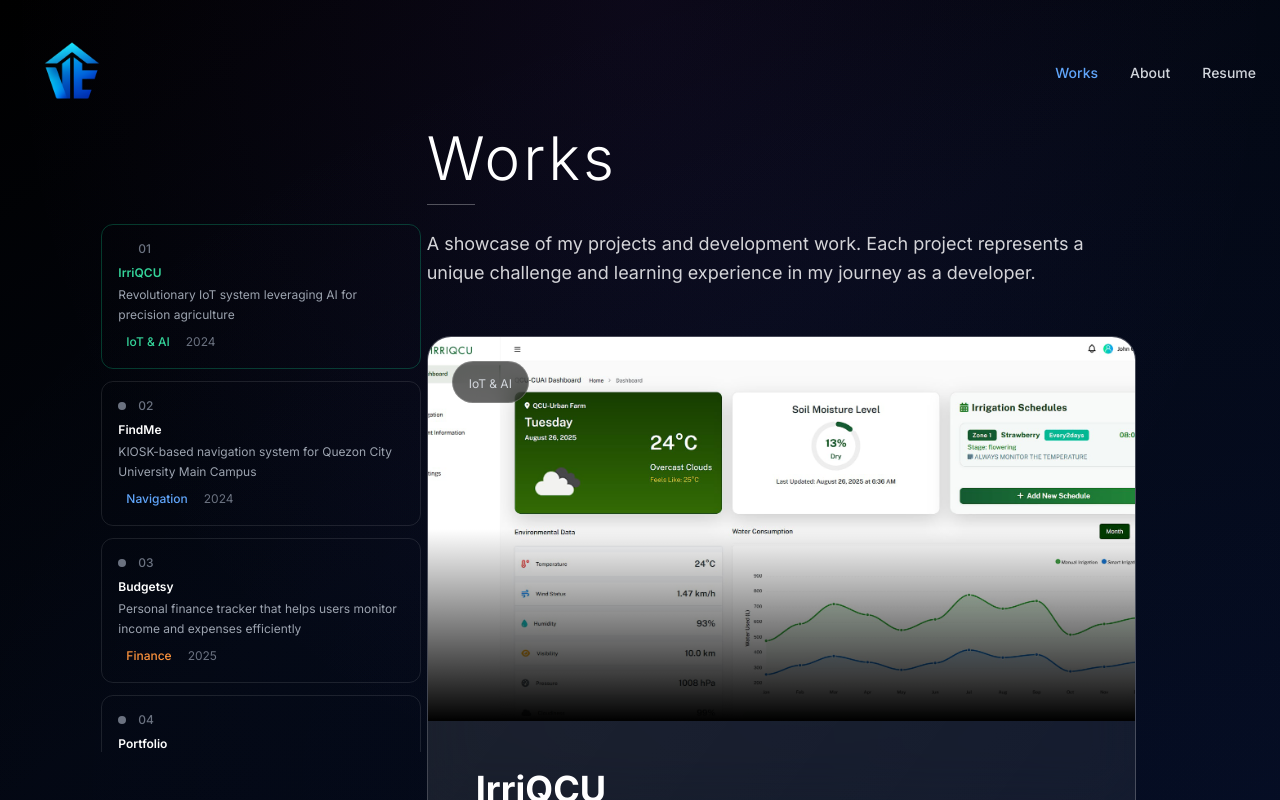
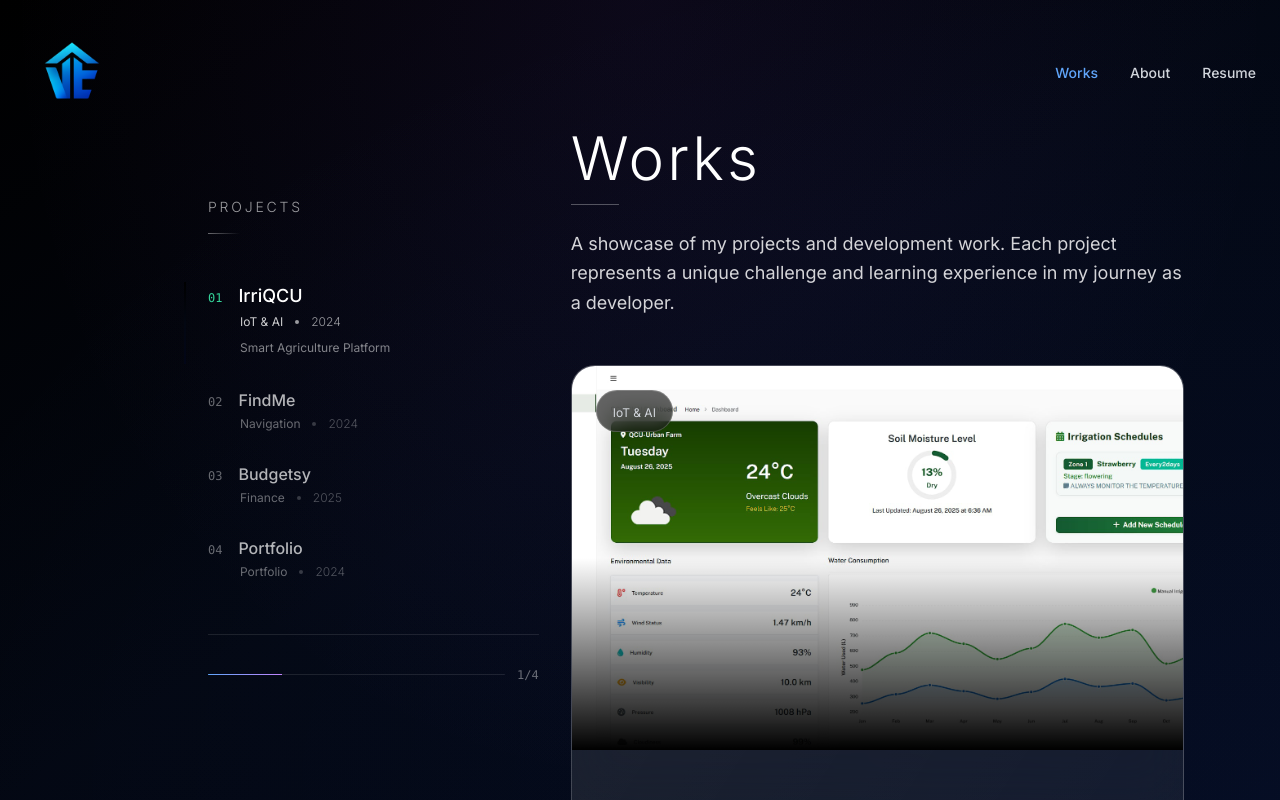
Before and after one commit to JCEnero/Portfolio-JCEnero, a Next.js app: page /works in a window 1280 px wide. Built offline with nearby package versions, Linux system fonts and the light colour scheme.

Commit message:
NEW ABOUT SECTION

```diff
--- a/app/components/ProjectsSection.tsx
+++ b/app/components/ProjectsSection.tsx
@@ -329,68 +329,144 @@ export default function ProjectsSection() {
       `}</style>
 
       <div className="flex h-screen">
-        {/* Fixed Left Sidebar */}
-        <div ref={leftSidebarRef} className="hidden lg:block fixed left-6 lg:left-12 top-0 w-2/5 xl:w-1/3 h-full z-20">
-          <div className="flex flex-col h-full pt-32 pb-12 px-6 xl:px-8">
-            {/* Project Navigation - Scrollable Container */}
-            <div className="flex-1 overflow-y-auto scrollbar-thin scrollbar-track-transparent scrollbar-thumb-white/20 hover:scrollbar-thumb-blue-400/40">
+        {/* Fixed Left Sidebar - Modern Minimalist Design */}
+        <div ref={leftSidebarRef} className="hidden lg:block fixed left-20 lg:left-32 xl:left-40 top-0 w-2/5 xl:w-1/3 h-full z-20">
+          <div className="flex flex-col h-full pt-32 pb-12 px-8 xl:px-12">
+            {/* Project Navigation - Minimalist Vertical Indicators */}
+            <div className="flex-1 flex items-center">
               <motion.div
                 variants={staggerContainer}
                 initial="initial"
                 animate={isInView ? "animate" : "initial"}
-                className="space-y-3 max-w-xs mx-auto mt-24"
+                className="w-full max-w-sm"
               >
+                {/* Header */}
+                <motion.div
+                  variants={fadeInUp}
+                  className="mb-12"
+                >
+                  <h3 className="text-sm font-light text-white/60 tracking-[0.2em] uppercase mb-4">
+                    Projects
+                  </h3>
+                  <div className="w-8 h-px bg-gradient-to-r from-white/40 to-transparent"></div>
+                </motion.div>
+
+                {/* Project List */}
+                <div className="space-y-6">
                   {projects.map((project, index) => {
                     const colors = getColorClasses(project.color);
                     const isSelected = selectedProject === index;
 
                     return (
-                <motion.button
+                      <motion.div
                         key={project.id}
                         variants={fadeInUp}
-                  transition={{ duration: 0.6, delay: index * 0.1 }}
+                        transition={{ duration: 0.4, delay: index * 0.08 }}
+                        className="relative group"
+                      >
+                        {/* Active Indicator Line */}
+                        <div className={`absolute -left-6 top-0 w-0.5 h-full transition-all duration-500 ${
+                          isSelected
+                            ? `bg-gradient-to-b ${colors.text.replace('text-', 'from-')} to-transparent opacity-100`
+                            : 'bg-white/20 opacity-0 group-hover:opacity-30'
+                        }`} />
+
+                        <motion.button
                           onClick={() => scrollToProject(index)}
-                  className={`w-full text-left p-4 rounded-xl transition-all duration-300 border group ${
-                    isSelected
-                      ? `${colors.border} ${colors.bg} border-opacity-50 bg-opacity-10`
-                      : 'border-white/10 hover:border-white/20 hover:bg-white/5'
-                  }`}
+                          className="w-full text-left transition-all duration-300 group/btn"
+                          whileHover={{ x: 4 }}
                           aria-label={`Navigate to ${project.title}`}
                         >
-                  <div className="flex items-center gap-3 mb-2">
-                    <div className={`w-2 h-2 rounded-full transition-colors ${
-                      isSelected ? colors.text : 'bg-gray-500 group-hover:bg-white'
-                    }`} />
-                    <span className="text-xs text-gray-500 font-medium">
+                          {/* Project Number & Title Row */}
+                          <div className="flex items-baseline gap-4 mb-1">
+                            <span className={`text-xs font-mono transition-colors duration-300 ${
+                              isSelected
+                                ? colors.text + ' opacity-100'
+                                : 'text-white/40 group-hover/btn:text-white/70'
+                            }`}>
                               {String(index + 1).padStart(2, '0')}
                             </span>
-                  </div>
-                  <h3 className={`font-semibold text-xs mb-1 transition-colors ${
-                    isSelected ? colors.text : 'text-white group-hover:text-blue-400'
+                            <h4 className={`font-medium transition-all duration-300 ${
+                              isSelected
+                                ? 'text-white text-lg'
+                                : 'text-white/70 text-base group-hover/btn:text-white group-hover/btn:text-lg'
                             }`}>
                               {project.title}
-                  </h3>
-                  <p className="text-xs text-gray-400 leading-relaxed line-clamp-2">
-                    {project.description}
-                  </p>
-                  <div className="flex items-center gap-2 mt-2">
-                    <span className={`px-2 py-0.5 rounded-full text-xs font-medium ${
-                      colors.text
-                    } ${colors.bg} bg-opacity-20`}>
+                            </h4>
+                          </div>
+
+                          {/* Project Meta */}
+                          <div className="flex items-center gap-3 ml-8">
+                            <span className={`text-xs transition-colors duration-300 ${
+                              isSelected
+                                ? 'text-white/80'
+                                : 'text-white/40 group-hover/btn:text-white/60'
+                            }`}>
                               {project.category}
                             </span>
-                    <span className="text-xs text-gray-500">{project.year}</span>
+                            <div className={`w-1 h-1 rounded-full transition-colors duration-300 ${
+                              isSelected
+                                ? 'bg-white/60'
+                                : 'bg-white/20 group-hover/btn:bg-white/40'
+                            }`} />
+                            <span className={`text-xs font-light transition-colors duration-300 ${
+                              isSelected
+                                ? 'text-white/60'
+                                : 'text-white/30 group-hover/btn:text-white/50'
+                            }`}>
+                              {project.year}
+                            </span>
                           </div>
+
+                          {/* Subtle Description - Only show on hover or active */}
+                          <motion.div
+                            initial={{ opacity: 0, height: 0 }}
+                            animate={{
+                              opacity: isSelected ? 1 : 0,
+                              height: isSelected ? 'auto' : 0
+                            }}
+                            transition={{ duration: 0.3 }}
+                            className="overflow-hidden"
+                          >
+                            <p className="text-xs text-white/50 leading-relaxed mt-2 ml-8 pr-4">
+                              {project.subtitle}
+                            </p>
+                          </motion.div>
                         </motion.button>
+                      </motion.div>
                     );
                   })}
+                </div>
+
+                {/* Progress Indicator */}
+                <motion.div
+                  variants={fadeInUp}
+                  transition={{ delay: 0.6 }}
+                  className="mt-12 pt-8 border-t border-white/10"
+                >
+                  <div className="flex items-center gap-3">
+                    <div className="flex-1 h-px bg-white/10 rounded-full overflow-hidden">
+                      <motion.div
+                        className="h-full bg-gradient-to-r from-blue-400 to-purple-400"
+                        initial={{ width: '0%' }}
+                        animate={{
+                          width: `${((selectedProject + 1) / projects.length) * 100}%`
+                        }}
+                        transition={{ duration: 0.5, ease: "easeInOut" }}
+                      />
+                    </div>
+                    <span className="text-xs font-mono text-white/40">
+                      {selectedProject + 1}/{projects.length}
+                    </span>
+                  </div>
+                </motion.div>
               </motion.div>
             </div>
           </div>
         </div>
 
       {/* Right Column - Scrollable Content */}
-      <div className="w-full lg:ml-[calc(40%-1.5rem)] xl:ml-[calc(33.333333%-3rem)] lg:w-3/5 xl:w-2/3 relative">
+      <div className="w-full lg:ml-[calc(40%+4rem)] xl:ml-[calc(33.333333%+6rem)] lg:w-3/5 xl:w-2/3 relative">
         <div
           ref={scrollRef}
           className="h-screen overflow-y-auto right-edge-scrollbar"
```
Lines whose indentation alone changed are shown as unchanged.
